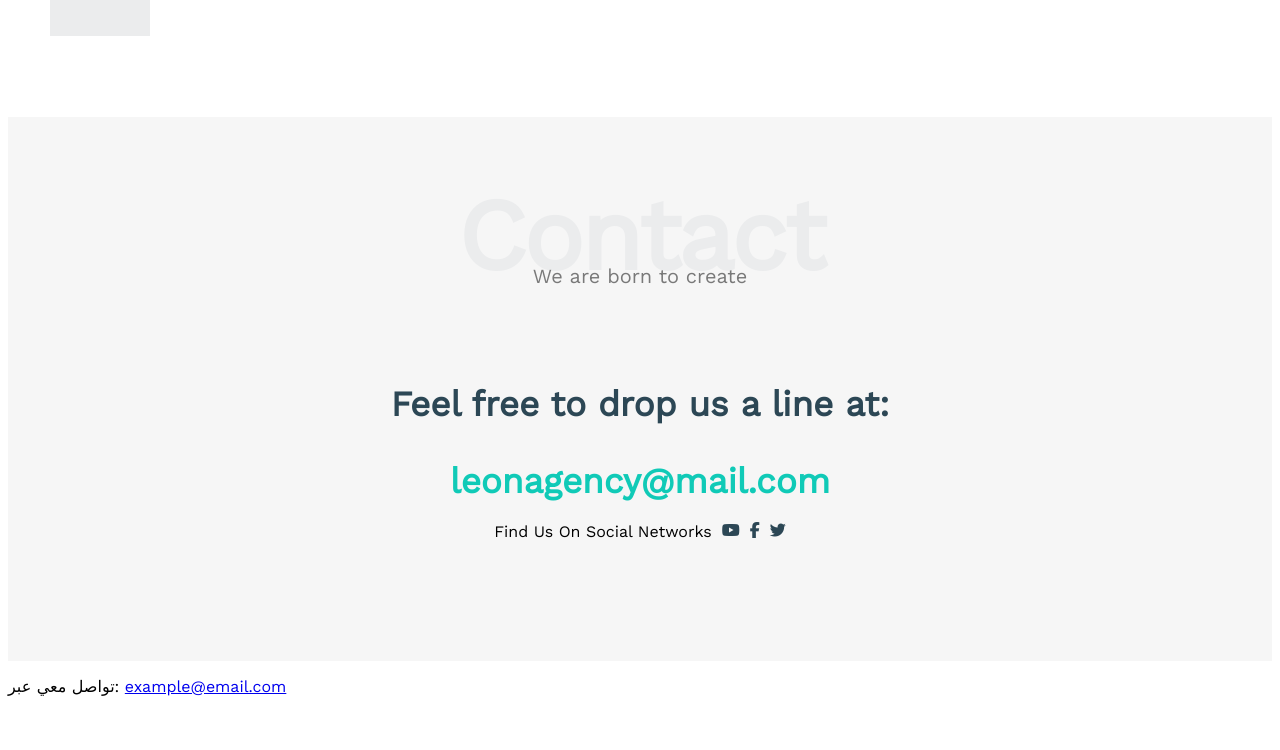
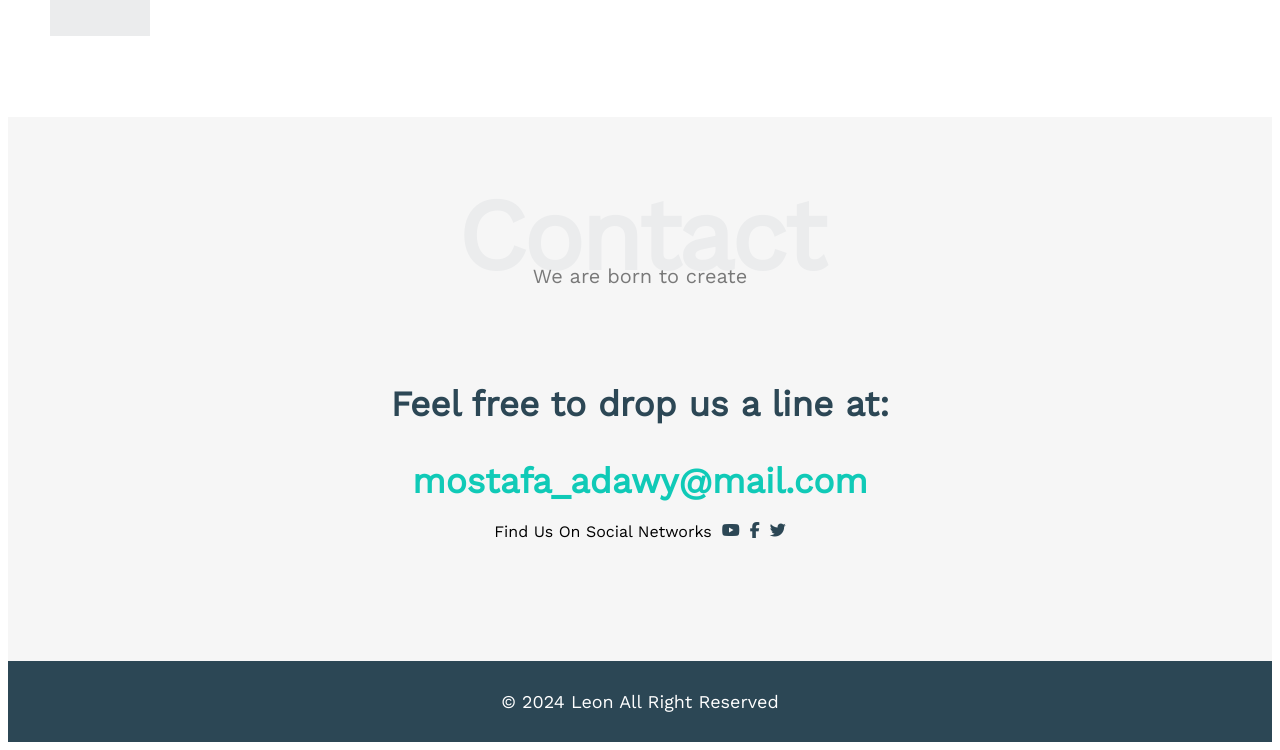
Before and after one commit to mostafa-nashaat/Project_One_For_Yoka, a plain HTML site: page index.html in a window 1280 px wide. Shown: the part 3368-4118 px from the top of the page. Before the commit the page ends 4080 px from the top, so only its background shows below. Drawn offline with nearby package versions, Linux system fonts and the light colour scheme.

Commit message:
Update index.html

```diff
--- a/index.html
+++ b/index.html
@@ -184,7 +184,7 @@
                 <p>We are born to create</p>
                 <div class="info">
                     <p class="label">Feel free to drop us a line at:</p>
-                    <a href="mailto:leonagency@mail.com?subject=Contact" class="link">leonagency@mail.com</a>
+                    <a href="mailto:leonagency@mail.com?subject=Contact" class="link">mostafa_adawy@mail.com</a>
                     <div class="social">
                         Find Us On Social Networks
                         <i class="fa-brands fa-youtube"></i>
@@ -196,9 +196,7 @@
         </div>
      <!-- End Contact -->
       <!-- Start Footer -->
-        <p>
-        تواصل معي عبر: <a href="mostafa_adawy@email.com">example@email.com</a>
-      </p>
+        <div class="footer">&copy; 2024 <span>Leon</span> All Right Reserved</div>
       <!-- End Footer -->
 </body>
 </html>
```
